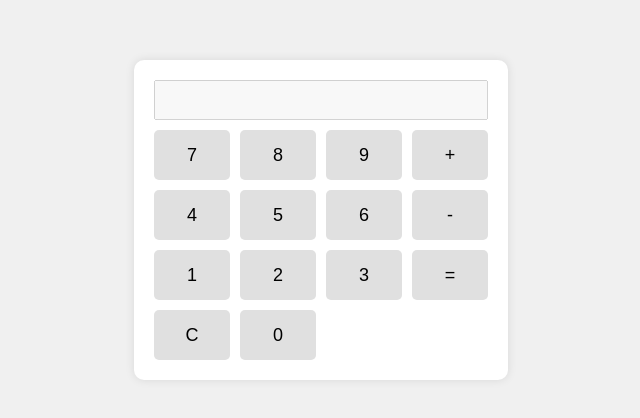
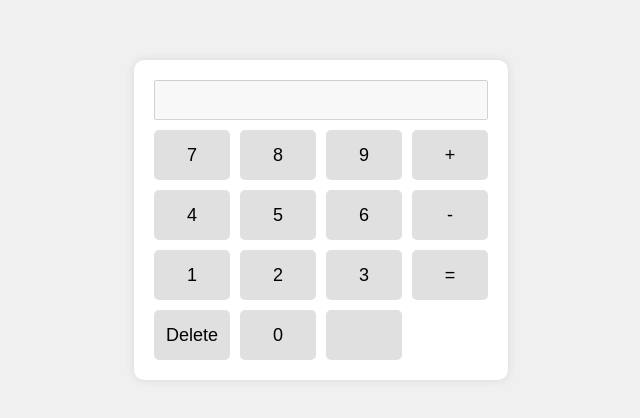
Before and after one commit to RagnaHTML/xeon.kalkulator, a plain HTML site: page index.html in a window 1280 px wide. Shown: the part 180-598 px from the top of the page, without its empty margins (319-959 px from the left). Drawn offline with Linux system fonts and the light colour scheme.

Commit message:
Add files via upload

```diff
--- a/index.html
+++ b/index.html
@@ -22,8 +22,9 @@
             <button onclick="appendToDisplay('2')">2</button>
             <button onclick="appendToDisplay('3')">3</button>
             <button onclick="calculate()">=</button>
-            <button onclick="clearDisplay()">C</button>
+            <button onclick="clearDisplay()">Delete</button>
             <button onclick="appendToDisplay('0')">0</button>
+            <button onclick="appendToDisplay('Xeon')"<©</button>
         </div>
     </div>
     <script src="script.js"></script>
```
